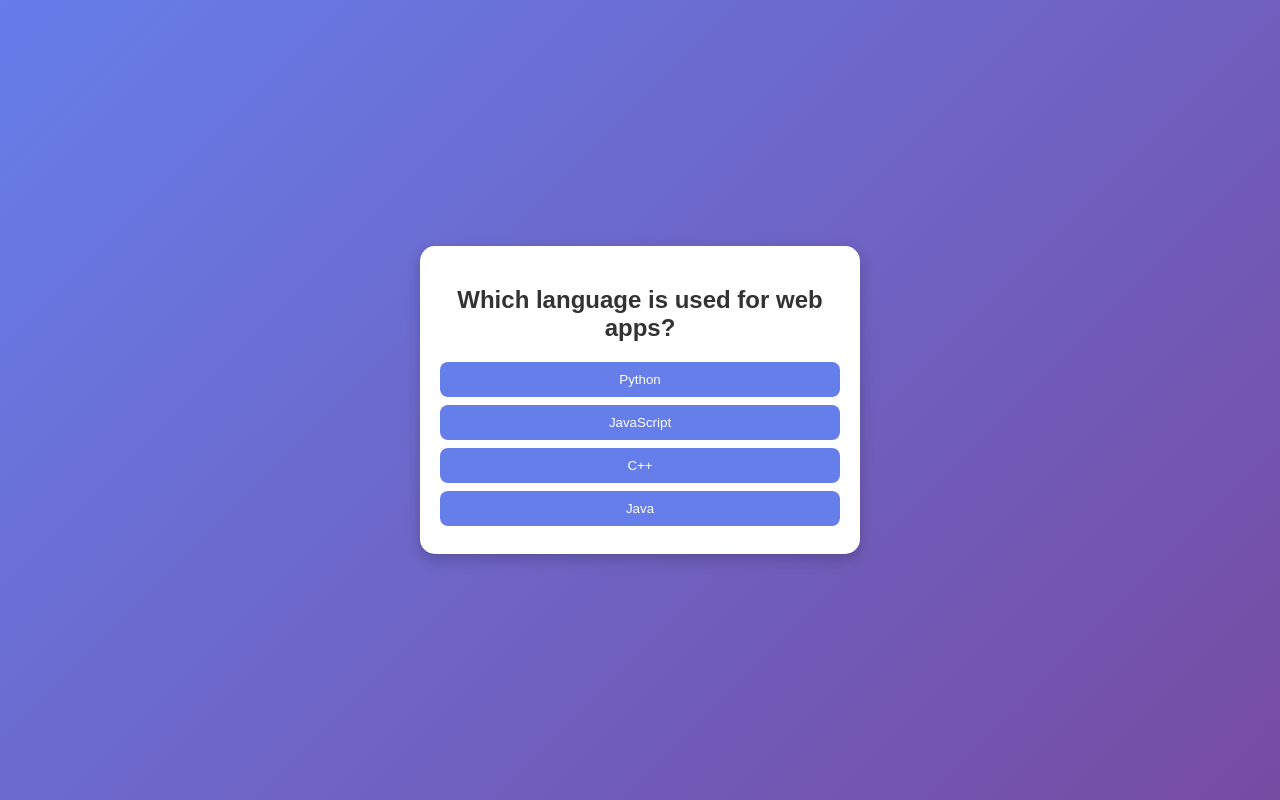
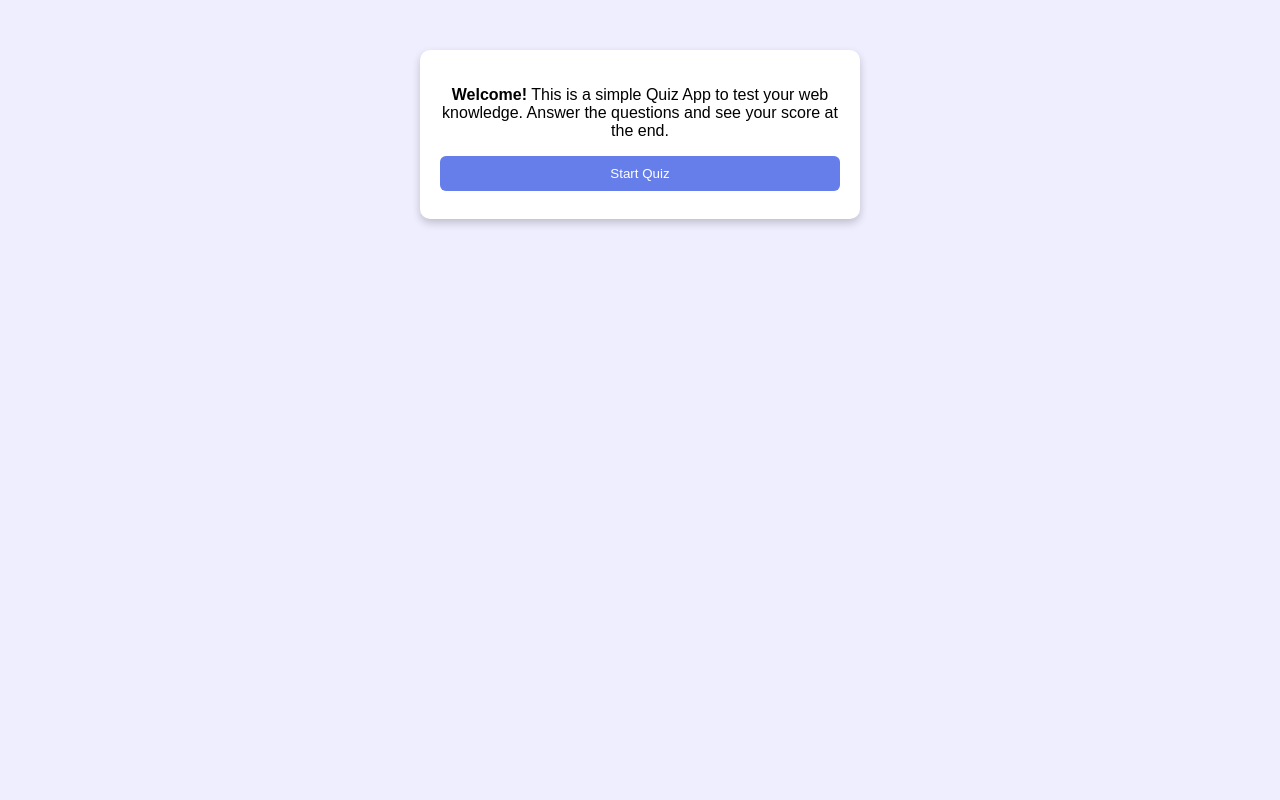
Before and after one commit to devikonatham/Task-repo, a plain HTML site: page index.html in a window 1280 px wide. Drawn offline with Linux system fonts and the light colour scheme.

Commit message:
Update index.html

```diff
--- a/index.html
+++ b/index.html
@@ -3,162 +3,58 @@
 <head>
   <meta charset="UTF-8">
   <meta name="viewport" content="width=device-width, initial-scale=1.0">
-  <title>Quiz App</title>
+  <title>Simple Quiz App</title>
   <style>
-    body {
-      font-family: Arial, sans-serif;
-      background: linear-gradient(135deg, #667eea, #764ba2);
-      display: flex;
-      justify-content: center;
-      align-items: center;
-      height: 100vh;
-      margin: 0;
-    }
-    .quiz-container {
-      background: white;
-      padding: 20px;
-      border-radius: 15px;
-      box-shadow: 0px 5px 15px rgba(0,0,0,0.2);
-      width: 400px;
-      text-align: center;
-    }
-    h2 {
-      margin-bottom: 20px;
-      color: #333;
-    }
-    .btn {
-      display: block;
-      width: 100%;
-      margin: 8px 0;
-      padding: 10px;
-      background: #667eea;
-      color: white;
-      border: none;
-      border-radius: 8px;
-      cursor: pointer;
-    }
-    .btn:hover {
-      background: #5a67d8;
-    }
-    #next-btn {
-      margin-top: 15px;
-      background: #28a745;
-      display: none;
-    }
-    #next-btn:hover {
-      background: #218838;
-    }
+    body {font-family: Arial, sans-serif; text-align: center; background: #eef;}
+    .container {max-width: 400px; margin: 50px auto; background: #fff; padding: 20px; border-radius: 10px; box-shadow: 0 4px 8px rgba(0,0,0,0.2);}
+    .btn {display: block; width: 100%; margin: 8px 0; padding: 10px; background: #667eea; color: white; border: none; border-radius: 6px; cursor: pointer;}
+    .btn:hover {background: #5a67d8;}
   </style>
 </head>
 <body>
-  <div class="quiz-container">
-    <h2 id="question">Loading...</h2>
-    <div id="answer-buttons"></div>
-    <button id="next-btn">Next</button>
+  <div class="container" id="intro">
+    <p><b>Welcome!</b> This is a simple Quiz App to test your web knowledge.
+       Answer the questions and see your score at the end.</p>
+    <button class="btn" onclick="startQuiz()">Start Quiz</button>
+  </div>
+
+  <div class="container" id="quiz" style="display:none;">
+    <h2 id="question"></h2>
+    <div id="answers"></div>
+    <button class="btn" id="nextBtn" onclick="nextQuestion()" style="display:none;">Next</button>
   </div>
 
   <script>
     const questions = [
-      {
-        question: "Which language is used for web apps?",
-        answers: [
-          { text: "Python", correct: false },
-          { text: "JavaScript", correct: true },
-          { text: "C++", correct: false },
-          { text: "Java", correct: false }
-        ]
-      },
-      {
-        question: "What does HTML stand for?",
-        answers: [
-          { text: "Hyper Text Markup Language", correct: true },
-          { text: "Home Tool Markup Language", correct: false },
-          { text: "Hyperlinks and Text Markup Language", correct: false },
-          { text: "High Transfer Markup Language", correct: false }
-        ]
-      },
-      {
-        question: "CSS is used for?",
-        answers: [
-          { text: "Styling web pages", correct: true },
-          { text: "Data storage", correct: false },
-          { text: "Server communication", correct: false },
-          { text: "None of the above", correct: false }
-        ]
-      }
+      {q:"Which language runs in the browser?", a:[["Java",false],["C",false],["Python",false],["JavaScript",true]]},
+      {q:"HTML stands for?", a:[["Hyper Text Markup Language",true],["High Transfer",false],["Home Tool",false]]}
     ];
+    let index=0, score=0;
 
-    const questionElement = document.getElementById("question");
-    const answerButtons = document.getElementById("answer-buttons");
-    const nextButton = document.getElementById("next-btn");
-
-    let currentQuestionIndex = 0;
-    let score = 0;
-
-    function startQuiz() {
-      currentQuestionIndex = 0;
-      score = 0;
-      nextButton.innerHTML = "Next";
+    function startQuiz(){
+      document.getElementById("intro").style.display="none";
+      document.getElementById("quiz").style.display="block";
       showQuestion();
     }
 
-    function showQuestion() {
-      resetState();
-      let currentQuestion = questions[currentQuestionIndex];
-      questionElement.innerHTML = currentQuestion.question;
-
-      currentQuestion.answers.forEach(answer => {
-        const button = document.createElement("button");
-        button.innerHTML = answer.text;
-        button.classList.add("btn");
-        answerButtons.appendChild(button);
-
-        button.addEventListener("click", () => selectAnswer(answer.correct));
+    function showQuestion(){
+      let q=questions[index];
+      document.getElementById("question").innerText=q.q;
+      let ansDiv=document.getElementById("answers"); ansDiv.innerHTML="";
+      q.a.forEach(([text,correct])=>{
+        let btn=document.createElement("button");
+        btn.innerText=text; btn.className="btn";
+        btn.onclick=()=>{if(correct)score++; document.getElementById("nextBtn").style.display="block"; Array.from(ansDiv.children).forEach(b=>b.disabled=true)};
+        ansDiv.appendChild(btn);
       });
     }
 
-    function resetState() {
-      nextButton.style.display = "none";
-      while (answerButtons.firstChild) {
-        answerButtons.removeChild(answerButtons.firstChild);
-      }
+    function nextQuestion(){
+      index++;
+      document.getElementById("nextBtn").style.display="none";
+      if(index<questions.length){showQuestion();}
+      else{document.getElementById("quiz").innerHTML=`<h2>You scored ${score}/${questions.length} 🎉</h2>`;}
     }
-
-    function selectAnswer(correct) {
-      if (correct) {
-        score++;
-      }
-      Array.from(answerButtons.children).forEach(button => {
-        button.disabled = true;
-      });
-      nextButton.style.display = "block";
-    }
-
-    function showScore() {
-      resetState();
-      questionElement.innerHTML = `You scored ${score} out of ${questions.length}! 🎉`;
-      nextButton.innerHTML = "Play Again";
-      nextButton.style.display = "block";
-    }
-
-    function handleNextButton() {
-      currentQuestionIndex++;
-      if (currentQuestionIndex < questions.length) {
-        showQuestion();
-      } else {
-        showScore();
-      }
-    }
-
-    nextButton.addEventListener("click", () => {
-      if (currentQuestionIndex < questions.length) {
-        handleNextButton();
-      } else {
-        startQuiz();
-      }
-    });
-
-    startQuiz();
   </script>
 </body>
 </html>
```
